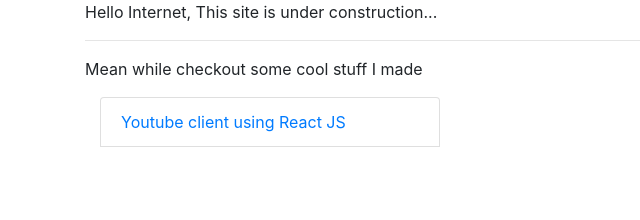
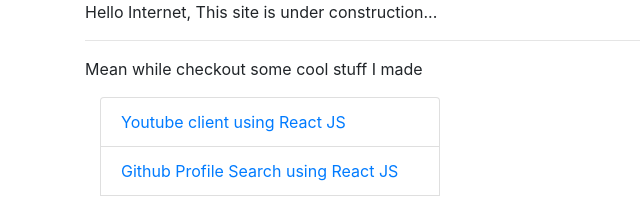
Before and after one commit to rc-chandan/rc-chandan.github.io, a plain HTML site: page index.html in a window 1280 px wide. Shown: the whole page, without its empty margins (0-640 px from the left). Drawn offline with nearby package versions, Linux system fonts and the light colour scheme.

Commit message:
added react github search app li item

```diff
--- a/index.html
+++ b/index.html
@@ -15,6 +15,7 @@
     <div class="col-md-4">
         <ul class="list-group">
             <li class="list-group-item"><a href="/ReactYoutubeClient">Youtube client using React JS</a></li>
+            <li class="list-group-item"><a href="/ReactGithubSearch">Github Profile Search using React JS</a></li>
         <ul>
     </div>
 </body>
```
Also changed, not shown: style/style.css (added).
